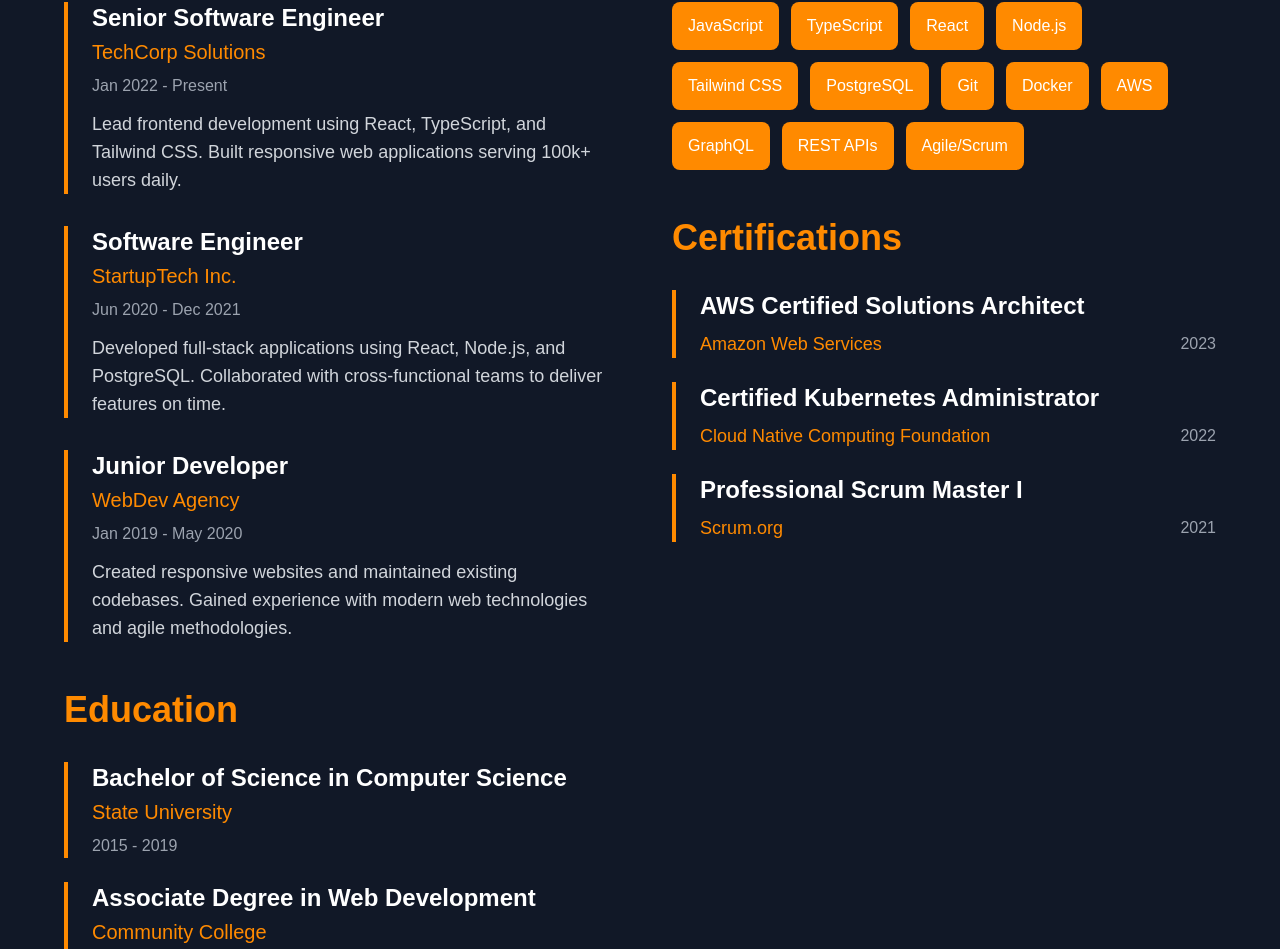
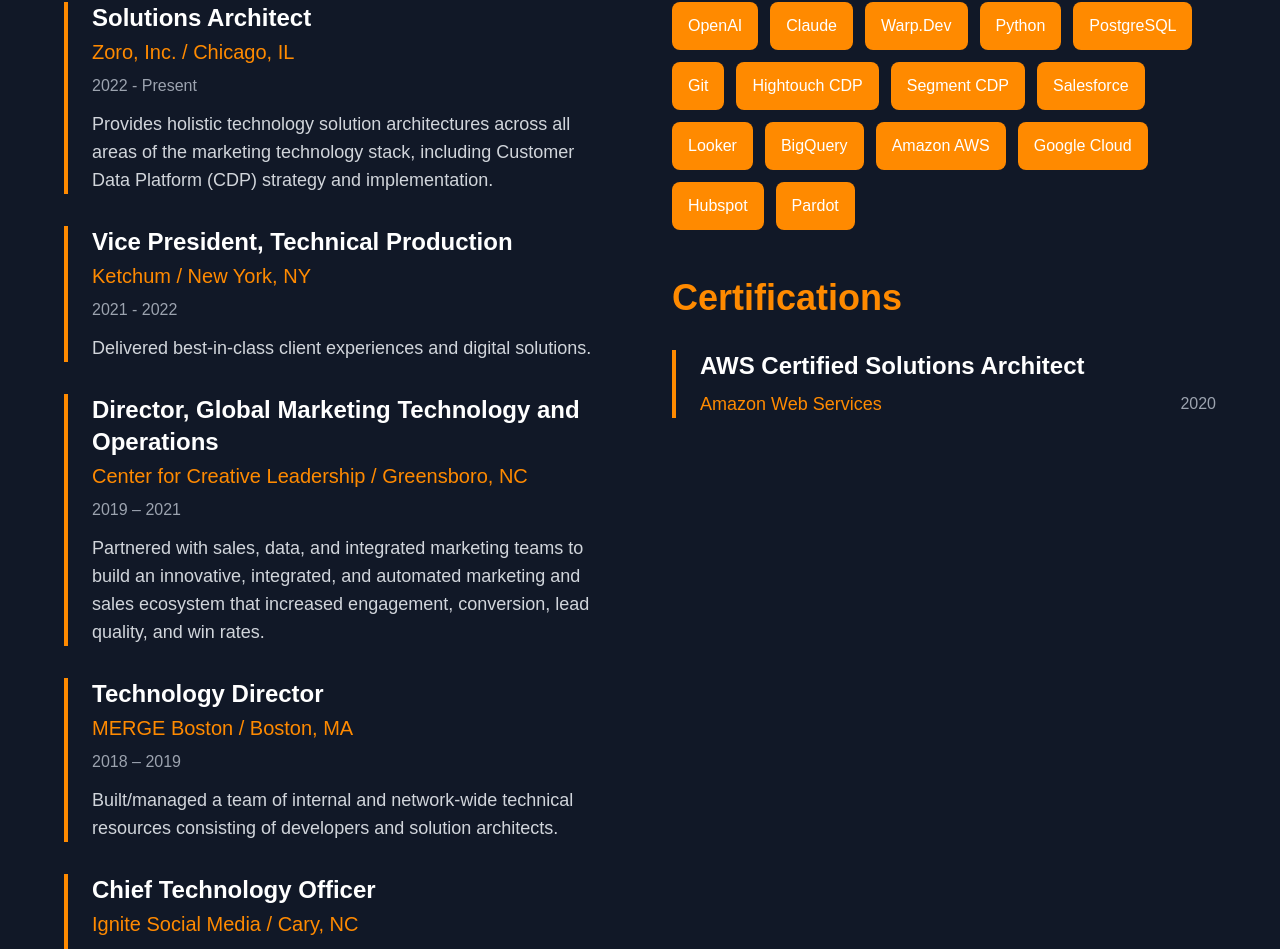
Before and after one commit to gene-smith/genesmith_gatsby2020, a React (Vite) app: page /resume in a window 1280 px wide. Shown: the part 458-1407 px from the top of the page. Built offline with nearby package versions, Linux system fonts and the light colour scheme.

Commit message:
Update resume data and homepage content

```diff
--- a/public/resume.yaml
+++ b/public/resume.yaml
@@ -1,51 +1,56 @@
 experience:
-  - position: "Senior Software Engineer"
-    company: "TechCorp Solutions"
-    duration: "Jan 2022 - Present"
-    details: "Lead frontend development using React, TypeScript, and Tailwind CSS. Built responsive web applications serving 100k+ users daily."
+  - position: "Solutions Architect"
+    company: "Zoro, Inc. / Chicago, IL"
+    duration: "2022 - Present"
+    details: "Provides holistic technology solution architectures across all areas of the marketing technology stack, including Customer Data Platform (CDP) strategy and implementation."
 
-  - position: "Software Engineer"
-    company: "StartupTech Inc."
-    duration: "Jun 2020 - Dec 2021"
-    details: "Developed full-stack applications using React, Node.js, and PostgreSQL. Collaborated with cross-functional teams to deliver features on time."
+  - position: "Vice President, Technical Production"
+    company: "Ketchum / New York, NY"
+    duration: "2021 - 2022"
+    details: "Delivered best-in-class client experiences and digital solutions."
 
-  - position: "Junior Developer"
-    company: "WebDev Agency"
-    duration: "Jan 2019 - May 2020"
-    details: "Created responsive websites and maintained existing codebases. Gained experience with modern web technologies and agile methodologies."
+  - position: "Director, Global Marketing Technology and Operations"
+    company: "Center for Creative Leadership / Greensboro, NC"
+    duration: "2019 – 2021"
+    details: "Partnered with sales, data, and integrated marketing teams to build an innovative, integrated, and automated marketing and sales ecosystem that increased engagement, conversion, lead quality, and win rates."
+
+  - position: "Technology Director"
+    company: "MERGE Boston / Boston, MA"
+    duration: "2018 – 2019"
+    details: "Built/managed a team of internal and network-wide technical resources consisting of developers and solution architects."
+
+  - position: "Chief Technology Officer"
+    company: "Ignite Social Media / Cary, NC"
+    duration: "​2007 – 2018"
+    details: "Developed marketing technology strategy and vision for the agency."
 
 education:
-  - degree: "Bachelor of Science in Computer Science"
-    institution: "State University"
-    duration: "2015 - 2019"
+  - degree: "Master of Arts degree in African Studies"
+    institution: "Howard University"
+    duration: "1999"
 
-  - degree: "Associate Degree in Web Development"
-    institution: "Community College"
-    duration: "2013 - 2015"
+  - degree: "Bachelor of Arts degree in Multinational Organizational Studies"
+    institution: "St. Mary's University"
+    duration: "1994"
 
 skills:
-  - "JavaScript"
-  - "TypeScript"
-  - "React"
-  - "Node.js"
-  - "Tailwind CSS"
+  - "OpenAI"
+  - "Claude"
+  - "Warp.Dev"
+  - "Python"
   - "PostgreSQL"
   - "Git"
-  - "Docker"
-  - "AWS"
-  - "GraphQL"
-  - "REST APIs"
-  - "Agile/Scrum"
+  - "Hightouch CDP"
+  - "Segment CDP"
+  - "Salesforce"
+  - "Looker"
+  - "BigQuery"
+  - "Amazon AWS"
+  - "Google Cloud"
+  - "Hubspot"
+  - "Pardot"
 
 certifications:
   - title: "AWS Certified Solutions Architect"
     issuer: "Amazon Web Services"
-    year: "2023"
-
-  - title: "Certified Kubernetes Administrator"
-    issuer: "Cloud Native Computing Foundation"
-    year: "2022"
-
-  - title: "Professional Scrum Master I"
-    issuer: "Scrum.org"
-    year: "2021"
+    year: "2020"
--- a/src/pages/Home.jsx
+++ b/src/pages/Home.jsx
@@ -50,8 +50,8 @@
 
         {/* Responsive intro text with better mobile spacing */}
         <div className='text-gray-600 dark:text-gray-400 mx-4 sm:mx-8 lg:mx-12 my-6 sm:my-8 text-lg sm:text-xl lg:text-2xl info leading-relaxed'>
-          Seasoned marketing executive, experienced marketing technologist and a
-          machine learning & red wine enthusiast. Howard U. Follow me. Contact
+          Seasoned marketing exectutive & technologist, experienced solutions architect and an
+          AI & red wine enthusiast. Howard U. Follow me. Contact
           me. Etc....
         </div>
 
```
